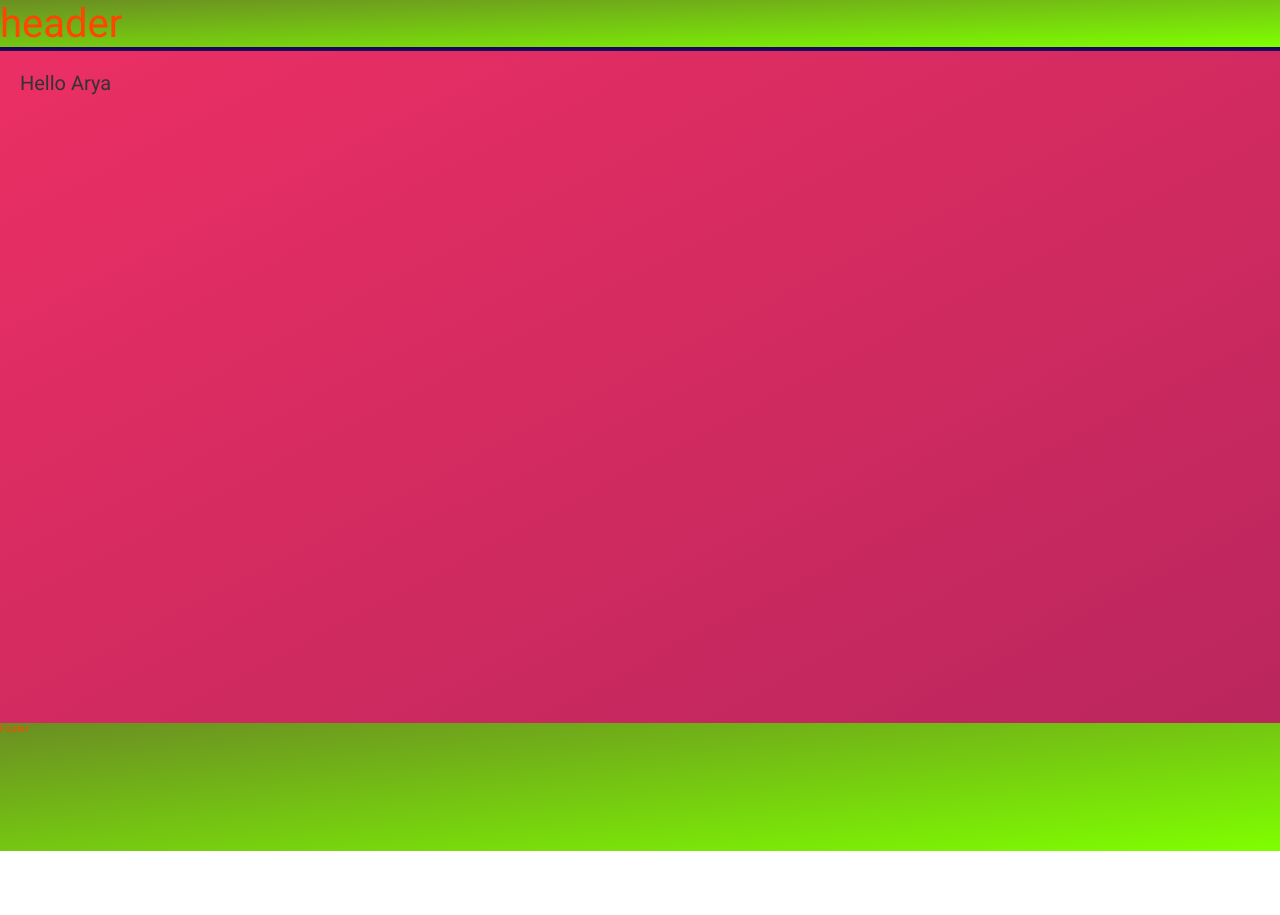
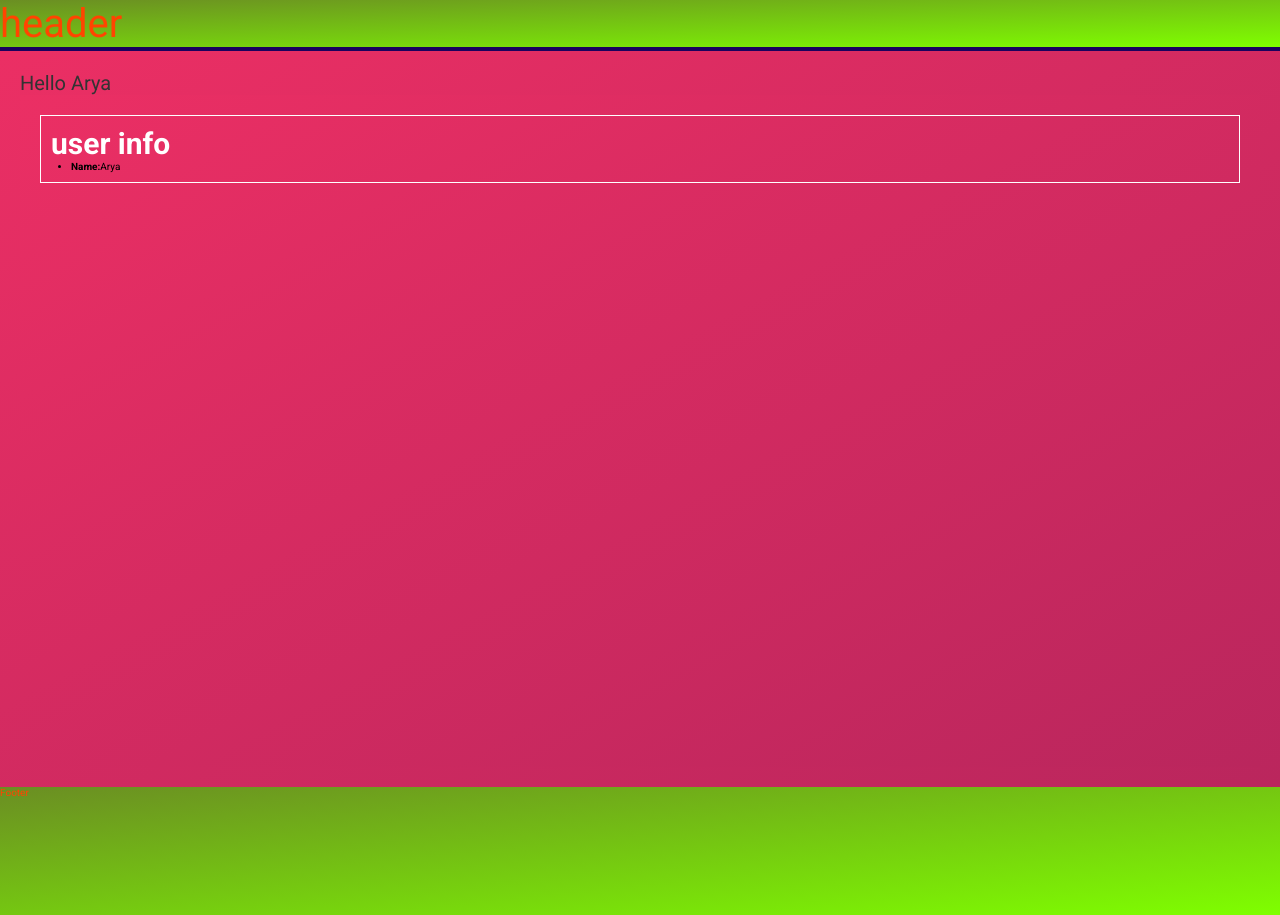
Before and after one commit to stevenleelawson/comp-project-vue, a Vue app: page / in a window 1280 px wide. Before the commit the page ends 851 px from the top, so only its background shows below. Built offline with nearby package versions, Linux system fonts and the light colour scheme.

Commit message:
added UserProfile component and styling it more betterz

```diff
--- a/src/App.vue
+++ b/src/App.vue
@@ -1,14 +1,21 @@
 <template>
 	<app-header></app-header>
-	<div class="container">Hello {{ name }}</div>
+	<div class="container">Hello {{ name }}
+		<!-- kebab here::::: -->
+		<compu-user-profile :name="name"></compu-user-profile>
+	</div>
 	<app-footer></app-footer>
 </template>
 
 <script>
 	import Footer from './components/header-footer/Footer.vue';
+	import compuUserProfile from './User/Profile.vue';
+
 	export default {
 		components: {
-			'app-footer': Footer
+			'app-footer': Footer,
+			// REMEMBER: Vue will automatically make it kebab-case under the hood::::::::::
+			compuUserProfile,
 		},
 		data() {
 			return {
--- /dev/null
+++ b/src/User/Profile.vue
@@ -0,0 +1,40 @@
+<template>
+	<div class="container">
+		<div class="user-profile">
+			<h3>user info</h3>
+			<ul class="user-list">
+				<li><span>Name:</span>{{ name }}</li>
+			</ul>
+		</div>
+	</div>
+</template>
+
+<script>
+	export default {
+		props: [ 'name' ]
+	}
+</script>
+
+<style scoped>
+	div {
+		color: black;
+	}
+
+	span {
+		font-weight: 800;
+	}
+
+	h3 {
+		font-size: 3rem;
+		color: #fff;
+	}
+	.user-list {
+		margin-left: 2rem;
+
+	}
+
+	.user-profile {
+		border: 1px solid #fff;
+		padding: 10px;
+	}
+</style>
```
